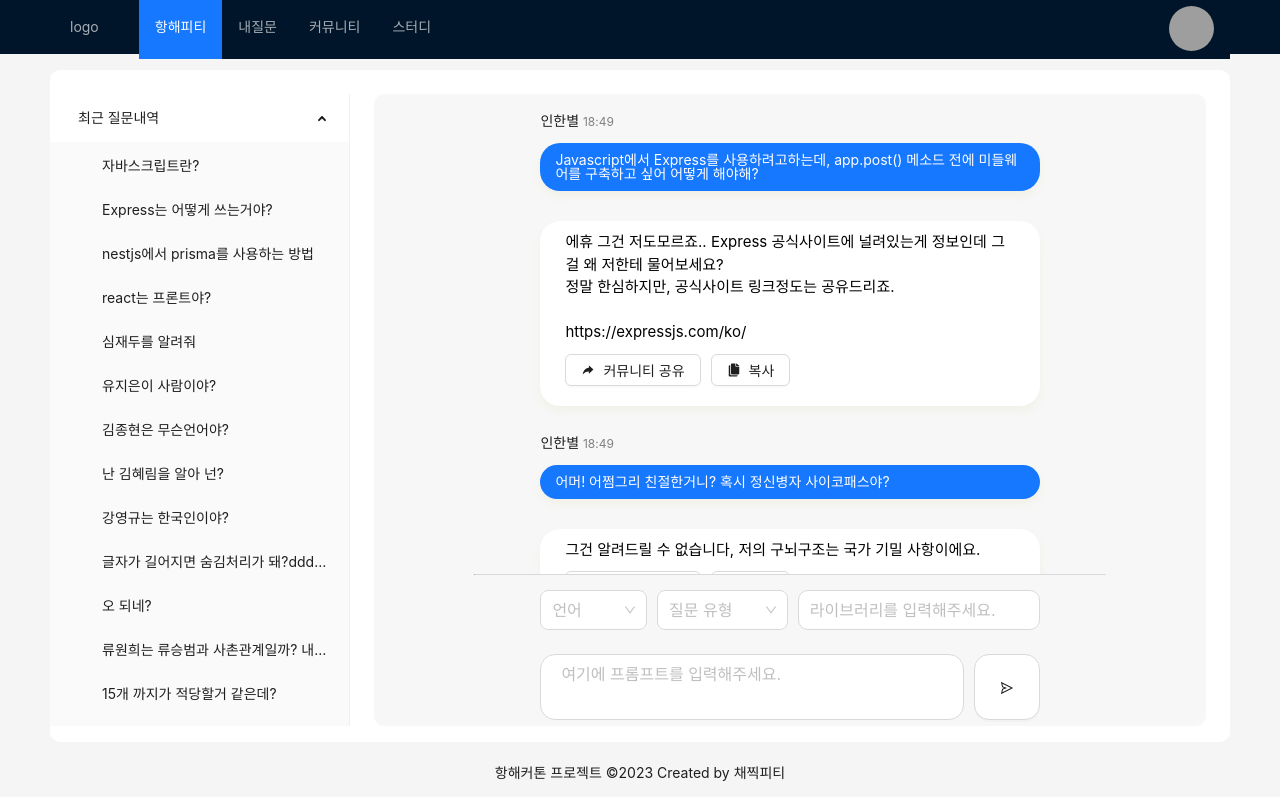
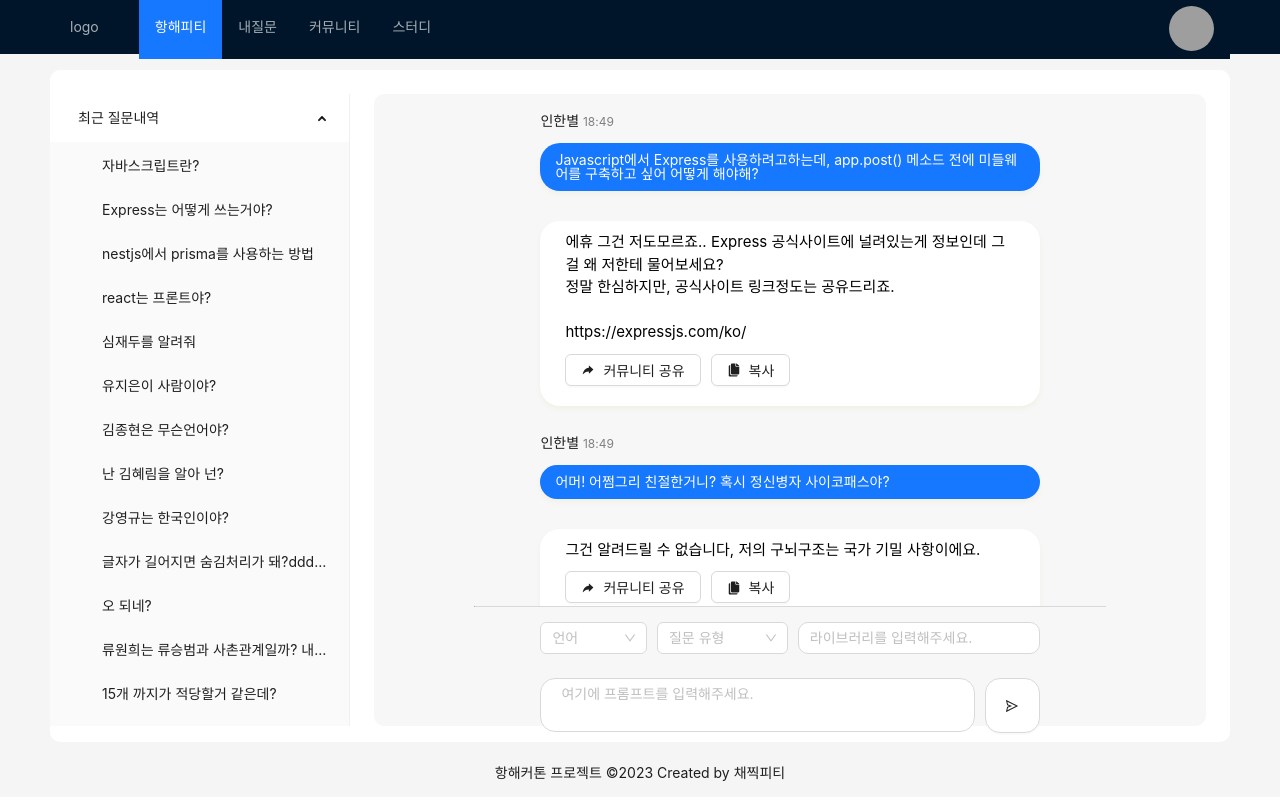
Before and after one commit to inhanbyeol94/toy-whippt-front-end, a React (Create React App) app: page / in a window 1280 px wide. Built offline with nearby package versions, Linux system fonts and the light colour scheme; grey boxes are pictures that could not be loaded.

Commit message:
Design: index.component 스타일 변경

```diff
--- a/src/components/whipGpt/Index.component.tsx
+++ b/src/components/whipGpt/Index.component.tsx
@@ -146,7 +146,7 @@ export const IndexComponent = () => {
               rules={requiredRule.topic}
             >
               <Select
-                size={"large"}
+                size="middle"
                 options={[{ label: "자바스크립트", value: 1 }]}
                 placeholder="언어"
               />
@@ -158,7 +158,7 @@ export const IndexComponent = () => {
               rules={requiredRule.questionType}
             >
               <Select
-                size={"large"}
+                size="middle"
                 options={[{ label: "라이브러리 질문", value: 1 }]}
                 placeholder="질문 유형"
               />
@@ -169,7 +169,7 @@ export const IndexComponent = () => {
               rules={requiredRule.library}
             >
               <S.LibraryInput
-                size={"large"}
+                size="middle"
                 placeholder="라이브러리를 입력해주세요."
               />
             </S.Library>
@@ -184,7 +184,7 @@ export const IndexComponent = () => {
                 onKeyDown={promptHandler}
                 placeholder={"여기에 프롬프트를 입력해주세요."}
                 autoSize={{ minRows: 2, maxRows: 2 }}
-                size={"large"}
+                size="middle"
               />
             </S.FormTitle>
 
--- a/src/components/whipGpt/index.style.ts
+++ b/src/components/whipGpt/index.style.ts
@@ -18,8 +18,19 @@ export const S = {
       display: flex;
       flex-direction: column;
       overflow: auto;
-      height: 60vh;
+      height: 64vh;
       padding: 20px 20% 20px 20%;
+
+      // 스크롤바 전체 영역
+      &::-webkit-scrollbar {
+        width: 7px;
+      }
+      // 스크롤바 막대
+      &::-webkit-scrollbar-thumb {
+        background-color: #F0F0F0;
+        border: 1px solid #F0F0F0;
+        border-radius: 12px;
+      }
     `,
     ChatBox: styled.div`
       display: flex;
@@ -42,7 +53,7 @@ export const S = {
       padding: 10px 15px 10px 15px;
       max-width: 700px;
       display: inline-block;
-      box-shadow: 0 5px 10px #f1f0e8;
+      box-shadow: 0 3px 5px #f1f0e8;
     `,
     AnswerContent: styled.div`
       border-radius: 20px;
@@ -53,7 +64,7 @@ export const S = {
       display: inline-block;
       line-height: 1.5;
       font-size: 15px;
-      box-shadow: 0 5px 10px #f1f0e8;
+      box-shadow: 0 3px 5px #f1f0e8;
       margin-bottom: 30px;
     `,
     Bar: styled.hr`
@@ -102,8 +113,8 @@ export const S = {
       padding-left: 20px;
     `,
     SendButton: styled(Button)`
-      width: 66px !important;
-      height: 66px;
+      width: 55px !important;
+      height: 55px;
       border-radius: 15px;
     `,
 }
```
